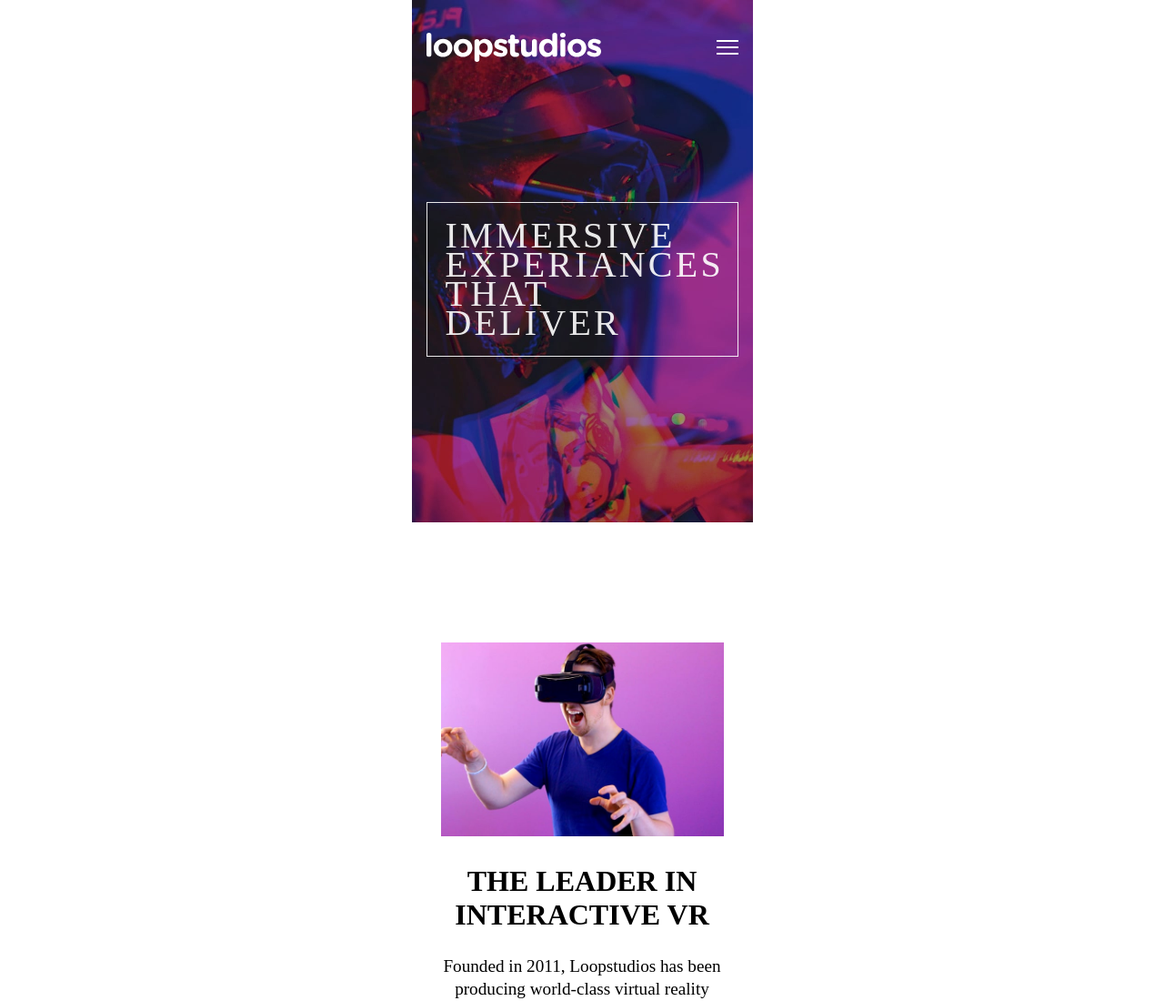
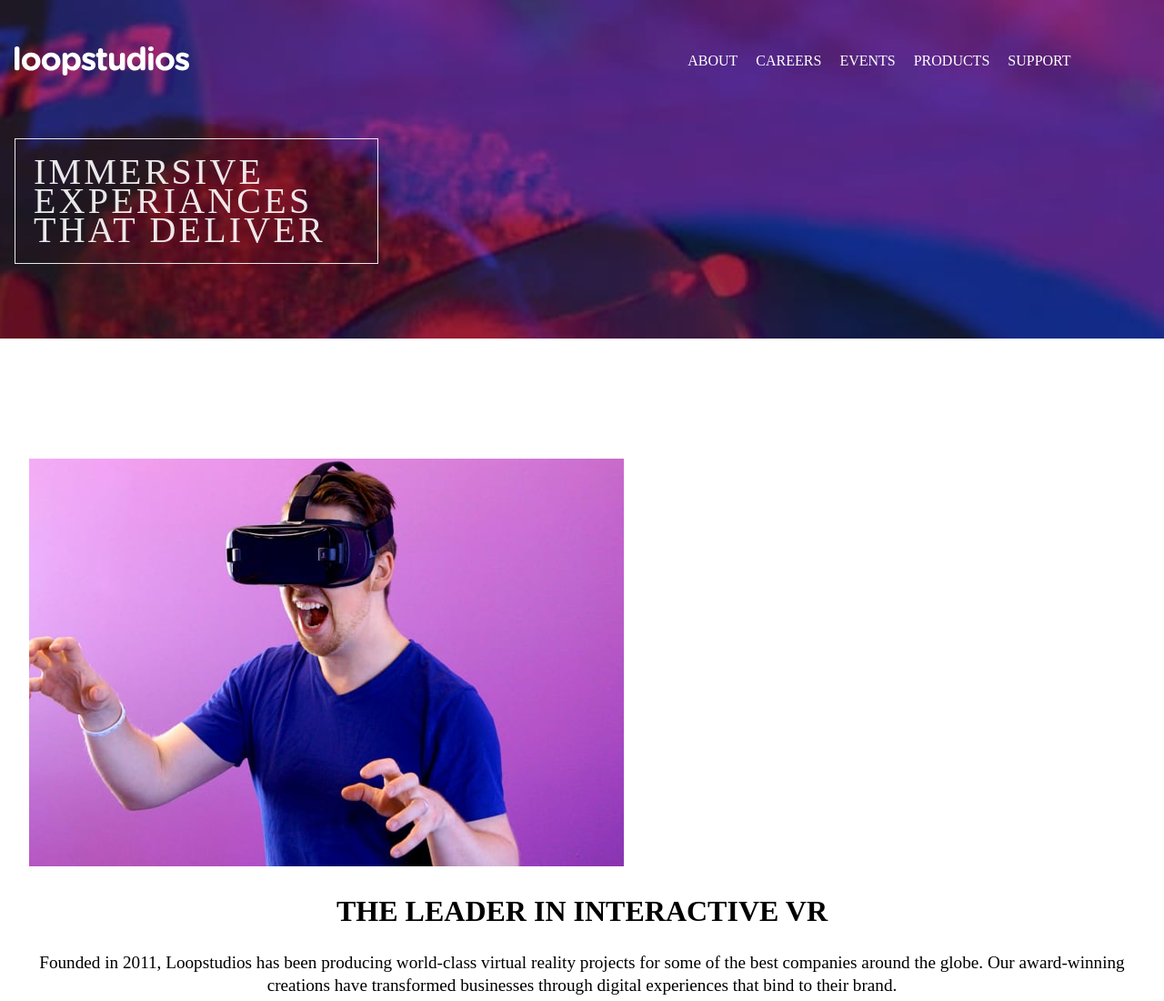
Before and after one commit to habtew/loop-studio, a plain HTML site: page index.html in a window 1280 px wide. Shown: the top 1100 px of the page at 91% size. Drawn offline with Linux system fonts and the light colour scheme.

Commit message:
started workin on header desktop layput

```diff
--- a/style.css
+++ b/style.css
@@ -206,8 +206,74 @@ nav .nav .nav-item{
     }
 }
 
-@media (min-width: 1440px){
+@media (min-width: 740px){
     body{
-        width: 500px
+        max-width: 1440px;
+        width: 100%;
     }
+
+    header{
+    background: url('./images/mobile/image-hero.jpg') no-repeat;
+    background-size: cover;
+    /* padding: 0em 1em; */
+    background-color: black;
+    background-blend-mode: lighten;
 }
+
+nav{
+    display: flex;
+    align-items: center;
+    height: 70px;
+}
+
+nav .nav-icon{
+    display: flex;
+    align-items: center;
+    width: 100%;
+    justify-content: space-between;
+    height: 20px;
+
+}
+
+nav .nav-icon .hamburger-icon{
+    display: none;
+}
+
+nav .logo{
+
+}
+
+nav .nav{
+
+    display: flex;
+    position: unset;
+    height: 70px;
+    flex-direction: row;
+    background: none;
+    color: white;
+    align-items: center;
+}
+
+nav .nav .nav-item{
+    font-size: 1rem;
+    margin-block: 0em;
+    padding-block: 0em;
+    margin: 0 10px;
+}
+
+
+
+.hero{
+    margin-block: 50px;
+    font-size: 40px;
+    padding: .5em;
+    line-height: .8;
+    border: 1px solid white;
+    letter-spacing: .2rem;
+    font-weight: lighter;
+    opacity: .9;
+    max-width: 400px;
+}
+
+
+}
```
